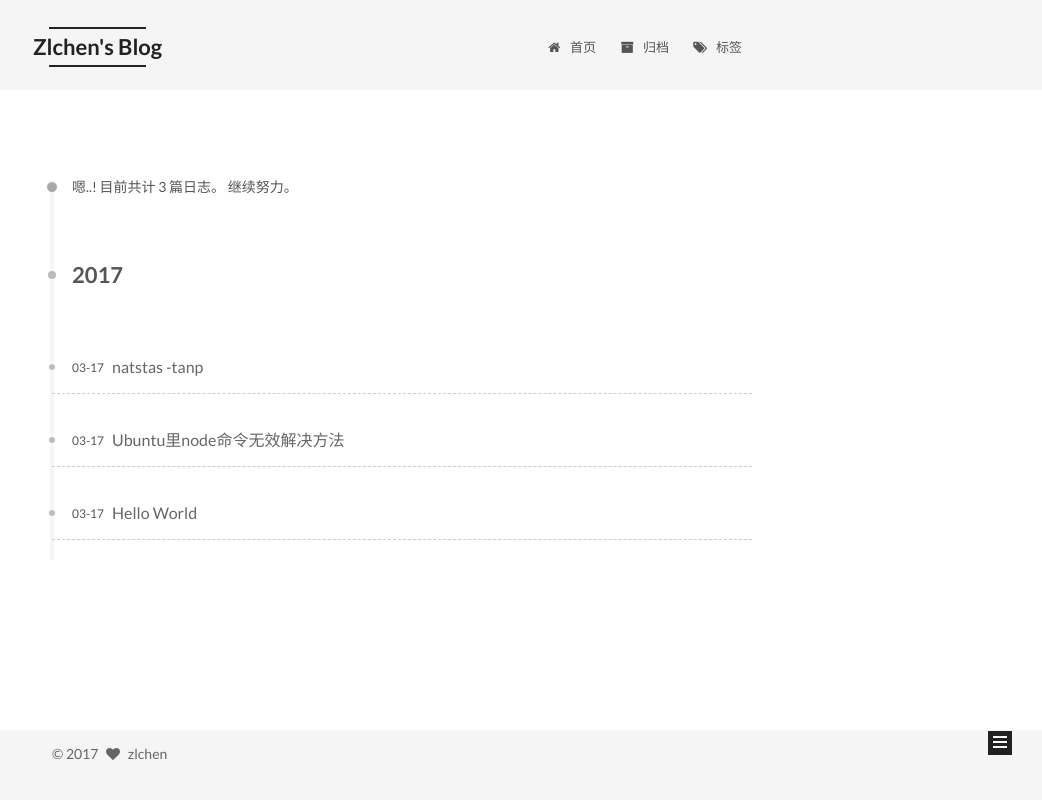
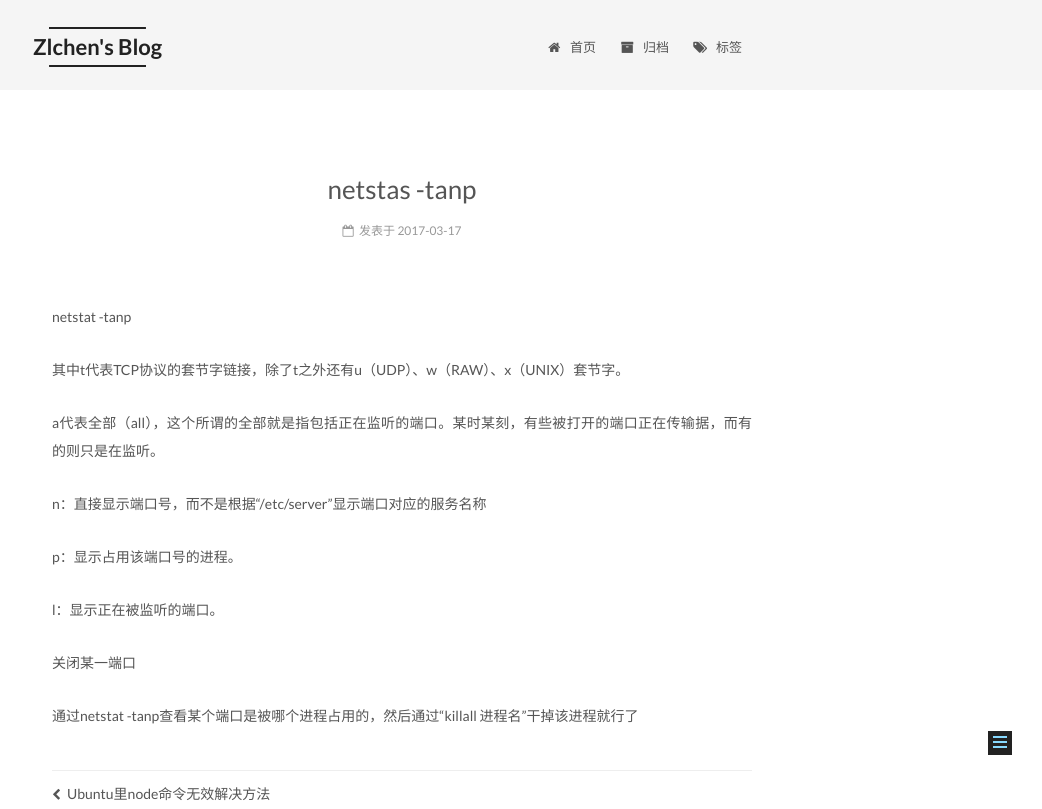
Before and after one commit to zlchen129/zlchen129.github.io, a plain HTML site: page 2017/03/17/netstas-tanp/index.html in a window 1280 px wide. Shown: the top 809 px of the page, without its empty margins (238-1280 px from the left). Drawn offline with Linux system fonts and the light colour scheme.

Commit message:
Site updated: 2017-03-18 08:56:29

```diff
--- a/archives/2017/03/index.html
+++ b/2017/03/17/netstas-tanp/index.html
@@ -87,12 +87,34 @@
 
 
 
-<meta property="og:type" content="website">
-<meta property="og:title" content="Zlchen's Blog">
-<meta property="og:url" content="http://yoursite.com/archives/2017/03/index.html">
+<meta name="description" content="netstat -tanp
+其中t代表TCP协议的套节字链接，除了t之外还有u（UDP）、w（RAW）、x（UNIX）套节字。
+a代表全部（all），这个所谓的全部就是指包括正在监听的端口。某时某刻，有些被打开的端口正在传输据，而有的则只是在监听。
+n：直接显示端口号，而不是根据“/etc/server”显示端口对应的服务名称
+p：显示占用该端口号的进程。
+l：显示正在被监听的端口。
+关闭某一端口">
+<meta property="og:type" content="article">
+<meta property="og:title" content="netstas -tanp">
+<meta property="og:url" content="http://yoursite.com/2017/03/17/netstas-tanp/index.html">
 <meta property="og:site_name" content="Zlchen's Blog">
+<meta property="og:description" content="netstat -tanp
+其中t代表TCP协议的套节字链接，除了t之外还有u（UDP）、w（RAW）、x（UNIX）套节字。
+a代表全部（all），这个所谓的全部就是指包括正在监听的端口。某时某刻，有些被打开的端口正在传输据，而有的则只是在监听。
+n：直接显示端口号，而不是根据“/etc/server”显示端口对应的服务名称
+p：显示占用该端口号的进程。
+l：显示正在被监听的端口。
+关闭某一端口">
+<meta property="og:updated_time" content="2017-03-18T00:56:04.427Z">
 <meta name="twitter:card" content="summary">
-<meta name="twitter:title" content="Zlchen's Blog">
+<meta name="twitter:title" content="netstas -tanp">
+<meta name="twitter:description" content="netstat -tanp
+其中t代表TCP协议的套节字链接，除了t之外还有u（UDP）、w（RAW）、x（UNIX）套节字。
+a代表全部（all），这个所谓的全部就是指包括正在监听的端口。某时某刻，有些被打开的端口正在传输据，而有的则只是在监听。
+n：直接显示端口号，而不是根据“/etc/server”显示端口对应的服务名称
+p：显示占用该端口号的进程。
+l：显示正在被监听的端口。
+关闭某一端口">
 
 
 
@@ -120,13 +142,13 @@
 
 
 
-  <link rel="canonical" href="http://yoursite.com/archives/2017/03/"/>
+  <link rel="canonical" href="http://yoursite.com/2017/03/17/netstas-tanp/"/>
 
 
 
 
 
-  <title> 归档 | Zlchen's Blog </title>
+  <title> netstas -tanp | Zlchen's Blog </title>
 </head>
 
 <body itemscope itemtype="http://schema.org/WebPage" lang="zh-Hans">
@@ -151,7 +173,7 @@
 
 
 
-  <div class="container one-collumn sidebar-position-left  page-archive  ">
+  <div class="container one-collumn sidebar-position-left page-post-detail ">
     <div class="headband"></div>
 
     <header id="header" class="header" itemscope itemtype="http://schema.org/WPHeader">
@@ -235,17 +257,7 @@
           <div id="content" class="content">
 
 
-  <section id="posts" class="posts-collapse">
-    <span class="archive-move-on"></span>
-
-    <span class="archive-page-counter">
-
-
-
-
-
-      嗯..! 目前共计 3 篇日志。 继续努力。
-    </span>
+  <div id="posts" class="posts-expand">
 
 
 
@@ -254,38 +266,52 @@
 
 
 
+  <article class="post post-type-normal " itemscope itemtype="http://schema.org/Article">
+    <link itemprop="mainEntityOfPage" href="http://yoursite.com/2017/03/17/netstas-tanp/">
 
-        <div class="collection-title">
-          <h2 class="archive-year motion-element" id="archive-year-2017">2017</h2>
-        </div>
+    <span hidden itemprop="author" itemscope itemtype="http://schema.org/Person">
+      <meta itemprop="name" content="zlchen">
+      <meta itemprop="description" content="">
+      <meta itemprop="image" content="/images/avatar.png">
+    </span>
+
+    <span hidden itemprop="publisher" itemscope itemtype="http://schema.org/Organization">
+      <meta itemprop="name" content="Zlchen's Blog">
+    </span>
+
+
+      <header class="post-header">
+
+
+
+          <h1 class="post-title" itemprop="name headline">
+
+
+
+                netstas -tanp
+
+
+          </h1>
+
+
+        <div class="post-meta">
+          <span class="post-time">
+
+              <span class="post-meta-item-icon">
+                <i class="fa fa-calendar-o"></i>
+              </span>
+
+                <span class="post-meta-item-text">发表于</span>
+
+              <time title="创建于" itemprop="dateCreated datePublished" datetime="2017-03-17T18:58:23+08:00">
+                2017-03-17
+              </time>
 
 
 
 
 
-  <article class="post post-type-normal" itemscope itemtype="http://schema.org/Article">
-    <header class="post-header">
-
-      <h1 class="post-title">
-
-            <a class="post-title-link" href="/2017/03/17/natstas-tanp/" itemprop="url">
-
-                <span itemprop="name">natstas -tanp</span>
-
-            </a>
-
-      </h1>
-
-      <div class="post-meta">
-        <time class="post-time" itemprop="dateCreated"
-              datetime="2017-03-17T18:58:23+08:00"
-              content="2017-03-17" >
-          03-17
-        </time>
-      </div>
-
-    </header>
-  </article>
+          </span>
 
 
 
@@ -300,29 +326,53 @@
 
 
 
-  <article class="post post-type-normal" itemscope itemtype="http://schema.org/Article">
-    <header class="post-header">
 
-      <h1 class="post-title">
 
-            <a class="post-title-link" href="/2017/03/17/ubuntu-node-invalid/" itemprop="url">
+        </div>
+      </header>
 
-                <span itemprop="name">Ubuntu里node命令无效解决方法</span>
 
-            </a>
 
-      </h1>
+    <div class="post-body" itemprop="articleBody">
 
-      <div class="post-meta">
-        <time class="post-time" itemprop="dateCreated"
-              datetime="2017-03-17T17:41:11+08:00"
-              content="2017-03-17" >
-          03-17
-        </time>
-      </div>
 
-    </header>
-  </article>
+
+
+
+        <p>netstat -tanp</p>
+<p>其中t代表TCP协议的套节字链接，除了t之外还有u（UDP）、w（RAW）、x（UNIX）套节字。</p>
+<p>a代表全部（all），这个所谓的全部就是指包括正在监听的端口。某时某刻，有些被打开的端口正在传输据，而有的则只是在监听。</p>
+<p>n：直接显示端口号，而不是根据“/etc/server”显示端口对应的服务名称</p>
+<p>p：显示占用该端口号的进程。</p>
+<p>l：显示正在被监听的端口。</p>
+<p>关闭某一端口</p>
+<p>通过netstat -tanp查看某个端口是被哪个进程占用的，然后通过“killall 进程名”干掉该进程就行了</p>
+
+
+    </div>
+
+    <div>
+
+
+
+
+    </div>
+
+    <div>
+
+
+
+
+    </div>
+
+    <div>
+
+
+
+
+    </div>
+
+    <footer class="post-footer">
 
 
 
@@ -330,51 +380,44 @@
 
 
 
+        <div class="post-nav">
+          <div class="post-nav-next post-nav-item">
+
+              <a href="/2017/03/17/ubuntu-node-invalid/" rel="next" title="Ubuntu里node命令无效解决方法">
+                <i class="fa fa-chevron-left"></i> Ubuntu里node命令无效解决方法
+              </a>
+
+          </div>
+
+          <span class="post-nav-divider"></span>
+
+          <div class="post-nav-prev post-nav-item">
+
+          </div>
+        </div>
 
 
 
 
-
-
-
-  <article class="post post-type-normal" itemscope itemtype="http://schema.org/Article">
-    <header class="post-header">
-
-      <h1 class="post-title">
-
-            <a class="post-title-link" href="/2017/03/17/hello-world/" itemprop="url">
-
-                <span itemprop="name">Hello World</span>
-
-            </a>
-
-      </h1>
-
-      <div class="post-meta">
-        <time class="post-time" itemprop="dateCreated"
-              datetime="2017-03-17T09:12:25+08:00"
-              content="2017-03-17" >
-          03-17
-        </time>
-      </div>
-
-    </header>
+    </footer>
   </article>
 
 
 
+    <div class="post-spread">
 
-
-  </section>
-
-
-
+    </div>
+  </div>
 
 
           </div>
 
 
 
+
+  <div class="comments" id="comments">
+
+  </div>
 
 
         </div>
@@ -535,10 +578,8 @@
 
 
 
-
-    <script type="text/javascript" id="motion.page.archive">
-      $('.archive-year').velocity('transition.slideLeftIn');
-    </script>
+  <script type="text/javascript" src="/js/src/scrollspy.js?v=5.1.0"></script>
+<script type="text/javascript" src="/js/src/post-details.js?v=5.1.0"></script>
 
 
 
--- a/css/main.css
+++ b/css/main.css
@@ -1684,7 +1684,7 @@ pre .javascript .function {
   width: 4px;
   height: 4px;
   border-radius: 50%;
-  background: #50ffff;
+  background: #8e2037;
 }
 .links-of-blogroll {
   font-size: 13px;
```
Also changed, not shown: 2017/03/17/ubuntu-node-invalid/index.html (+2 -2 lines), archives/2017/index.html (+2 -2 lines), archives/index.html (+2 -2 lines), index.html (+3 -3 lines).
